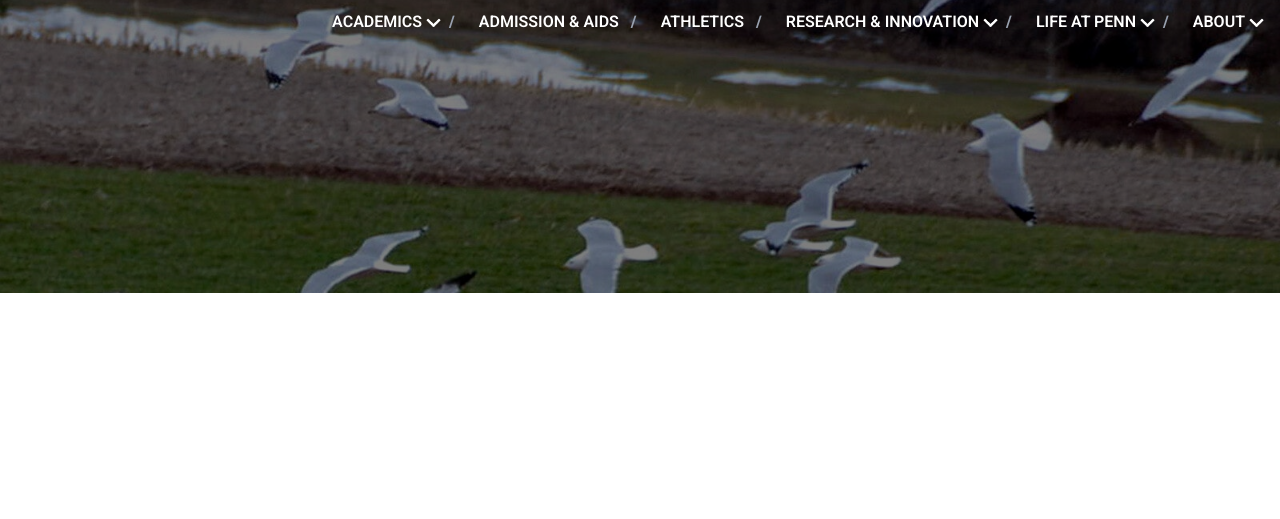
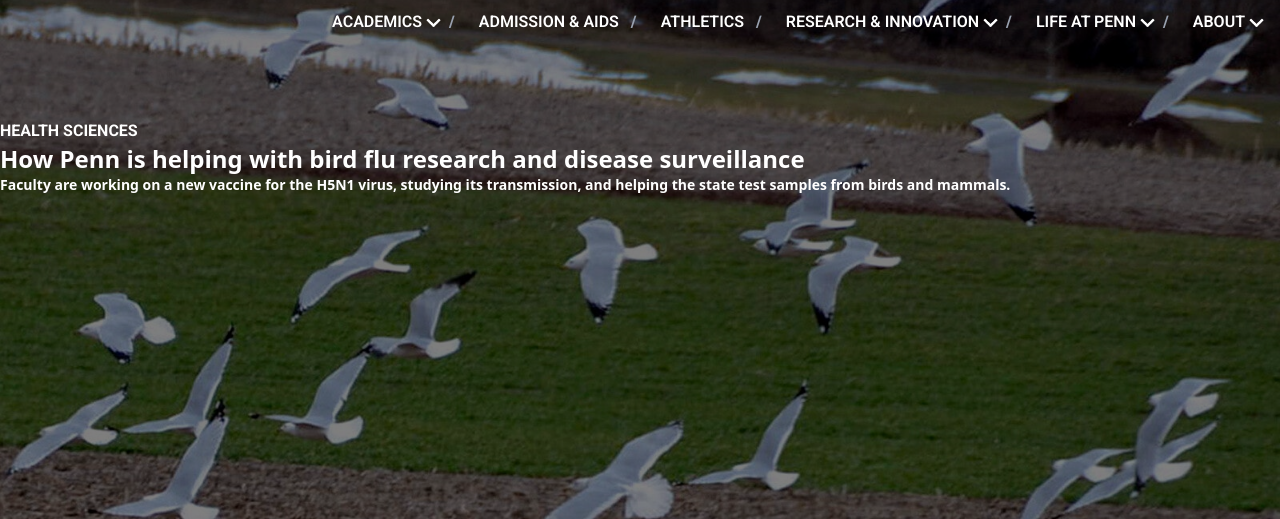
Before and after one commit to gisachris/upenn_css_gate_project, a website: page index.html in a window 1280 px wide. Shown: the part 339-858 px from the top of the page. Before the commit the page ends 800 px from the top, so only its background shows below. Drawn offline with nearby package versions, Linux system fonts and the light colour scheme.

Commit message:
fix positioning issue between header and main content

```diff
--- a/index.html
+++ b/index.html
@@ -30,9 +30,9 @@
             <span class="text-lg font-roboto">Normal operations will resume Monday, February 17, 2025</span>
         </div>
     </div>
-    <div id="contentHolder" class="relative">
+    <div id="contentHolder" class="relative bg-[url(/public/imgs/birdbg.jpeg)] bg-cover">
         <div id="blackTopLayer" class="absolute inset-0 w-full h-full bg-black opacity-50"></div>
-        <header class="w-full absolute top-0 font-roboto font-semibold flex flex-col">
+        <header class="w-full relative top-0 font-roboto font-semibold flex flex-col">
             <div id="navTop"
                 class="border-0 border-b border-b-white grid grid-cols-3 justify-between items-center lg:grid-cols-2 px-5 text-white">
                 <div id="logoSection" class="py-5 order-2 lg:order-1 max-w-[200px]">
@@ -111,10 +111,20 @@
                 </ul>
             </nav>
         </header>
-        <main class="w-full h-[400px] bg-[url(/public/imgs/birdbg.jpeg)] bg-cover">
+        <main class="w-full min-h-[400px] text-white relative z-10">
+            <div id="heroSection" class="w-full flex my-[85px] flex-col gap-x-5 font-bold">
+                <span class="font-roboto">HEALTH SCIENCES</span>
+                <p class="text-2xl">
+                    How Penn is helping with bird flu research and disease surveillance
+                </p>
+                <p class="text-sm">
+                    Faculty are working on a new vaccine for the H5N1 virus, studying its transmission, and helping the
+                    state test samples from birds and mammals.
+                </p>
+            </div>
+        </main>
     </div>
 
-    </main>
 </body>
 
 </html>
```
Also changed, not shown: public/styles/output.css.
